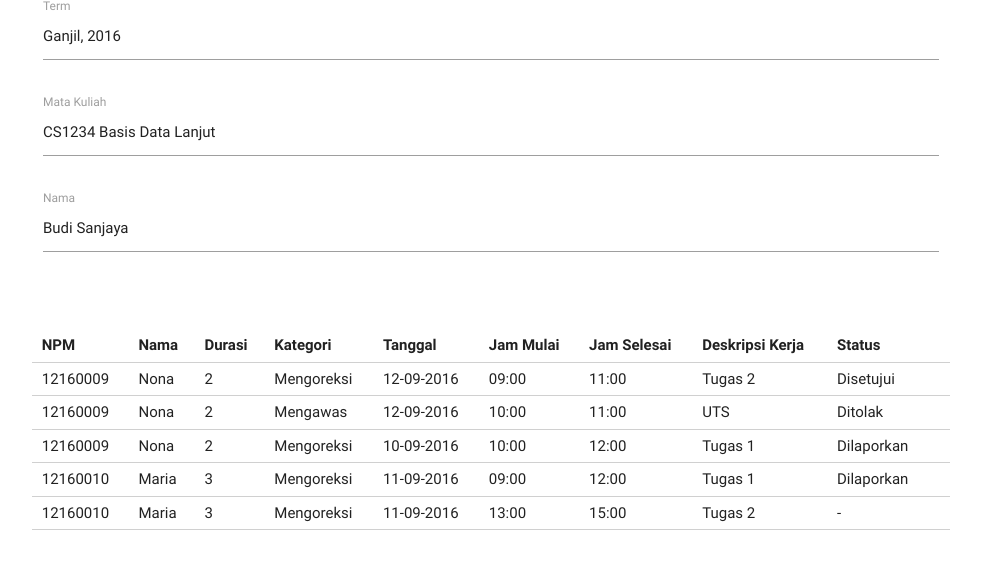
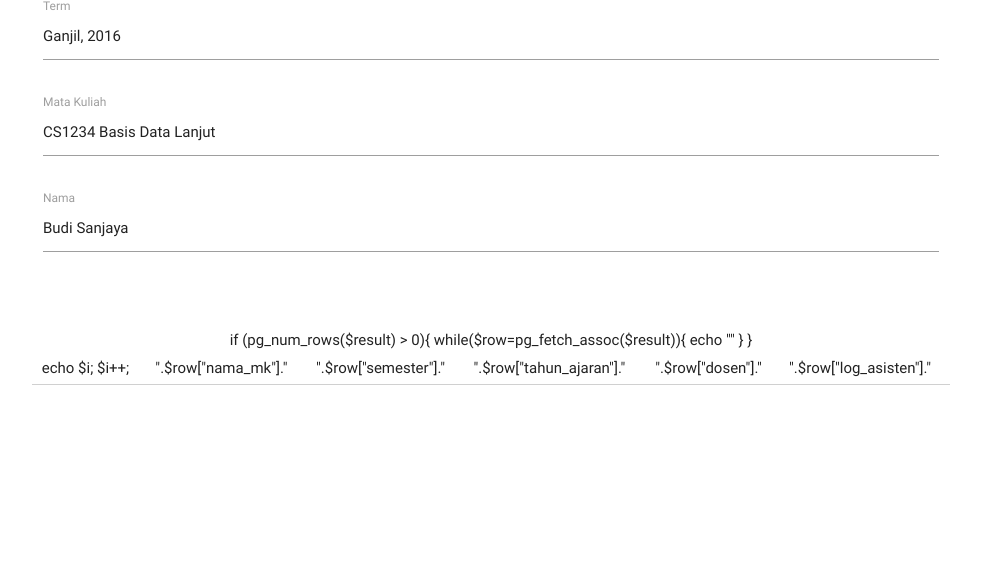
Before and after one commit to hlc94/Siasisten, a PHP site: page /log/daftar_log_dosen.php in a window 1280 px wide. Shown: the part 251-824 px from the top of the page, without its empty margins (149-1130 px from the left). After the commit the page ends 636 px from the top, so only its background shows below. Run offline with PHP 8.4, Linux system fonts and the light colour scheme; some libraries are stand-ins or nearby versions.

Commit message:
Add files via upload

```diff
--- a/log/daftar_log_dosen.php
+++ b/log/daftar_log_dosen.php
@@ -57,79 +57,21 @@
         <div style='overflow-x:auto'>
           <table class='highlight bordered'>
           <thead>
-            <tr>
-              <th>NPM</th>
-              <th>Nama</th>
-              <th>Durasi</th>
-              <th>Kategori</th>
-              <th>Tanggal</th>
-              <th>Jam Mulai</th>
-              <th>Jam Selesai</th>
-              <th>Deskripsi Kerja</th>
-              <th>Status</th>
-            </tr>
-          </thead>
-          <tbody>
-            <tr>
-              <td>12160009</td>
-              <td>Nona</td>
-              <td>2</td>
-              <td>Mengoreksi</td>
-              <td>12-09-2016</td>
-              <td>09:00</td>
-              <td>11:00</td>
-              <td>Tugas 2</td>
-              <td>Disetujui</td>
-			  <td></td>
-            </tr>
-            <tr>
-              <td>12160009</td>
-              <td>Nona</td>
-              <td>2</td>
-              <td>Mengawas</td>
-              <td>12-09-2016</td>
-              <td>10:00</td>
-              <td>11:00</td>
-              <td>UTS</td>
-              <td>Ditolak</td>
-			  <td></td>
-            </tr>
-			<tr>
-              <td>12160009</td>
-              <td>Nona</td>
-              <td>2</td>
-              <td>Mengoreksi</td>
-              <td>10-09-2016</td>
-              <td>10:00</td>
-              <td>12:00</td>
-              <td>Tugas 1</td>
-              <td>Dilaporkan</td>
-			  <td></td>
-            </tr>
-			<tr>
-              <td>12160010</td>
-              <td>Maria</td>
-              <td>3</td>
-              <td>Mengoreksi</td>
-              <td>11-09-2016</td>
-              <td>09:00</td>
-              <td>12:00</td>
-              <td>Tugas 1</td>
-              <td>Dilaporkan</td>
-			  <td></td>
-            </tr>
-			<tr>
-              <td>12160010</td>
-              <td>Maria</td>
-              <td>3</td>
-              <td>Mengoreksi</td>
-              <td>11-09-2016</td>
-              <td>13:00</td>
-              <td>15:00</td>
-              <td>Tugas 2</td>
-              <td>-</td>
-			  <td></td>
-            </tr>
+            if (pg_num_rows($result) > 0){
+
+				while($row=pg_fetch_assoc($result)){
+				echo
+					"<tr>
+						<td>echo $i; $i++;</td>
+						<td>".$row["nama_mk"]."</td>
+						<td>".$row["semester"]."</td>
+						<td>".$row["tahun_ajaran"]."</td>
+						<td>".$row["dosen"]."</td>
+						<td>".$row["log_asisten"]."</td>
+
+					</tr>"
+				}
+			}
           </tbody>
         </table>
         </div>
```
Also changed, not shown: log/daftar_log.php (+7 -4 lines), log/matkul.php (+7 -4 lines), log/mengisi_log.php (+9 -7 lines).
